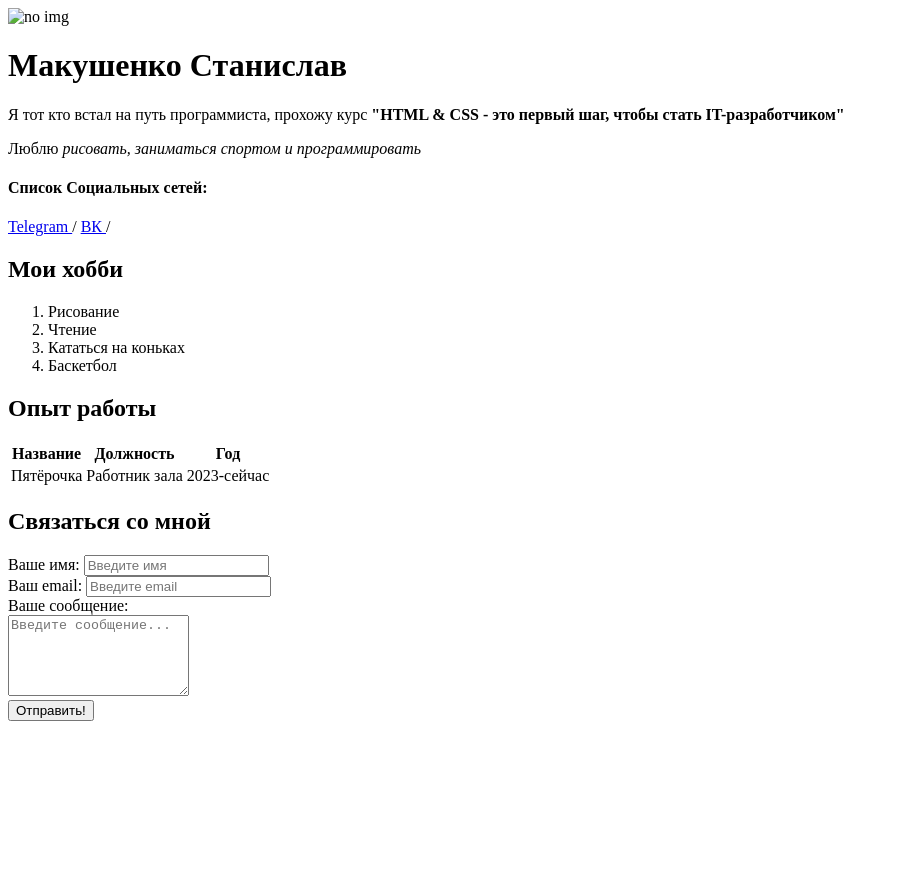
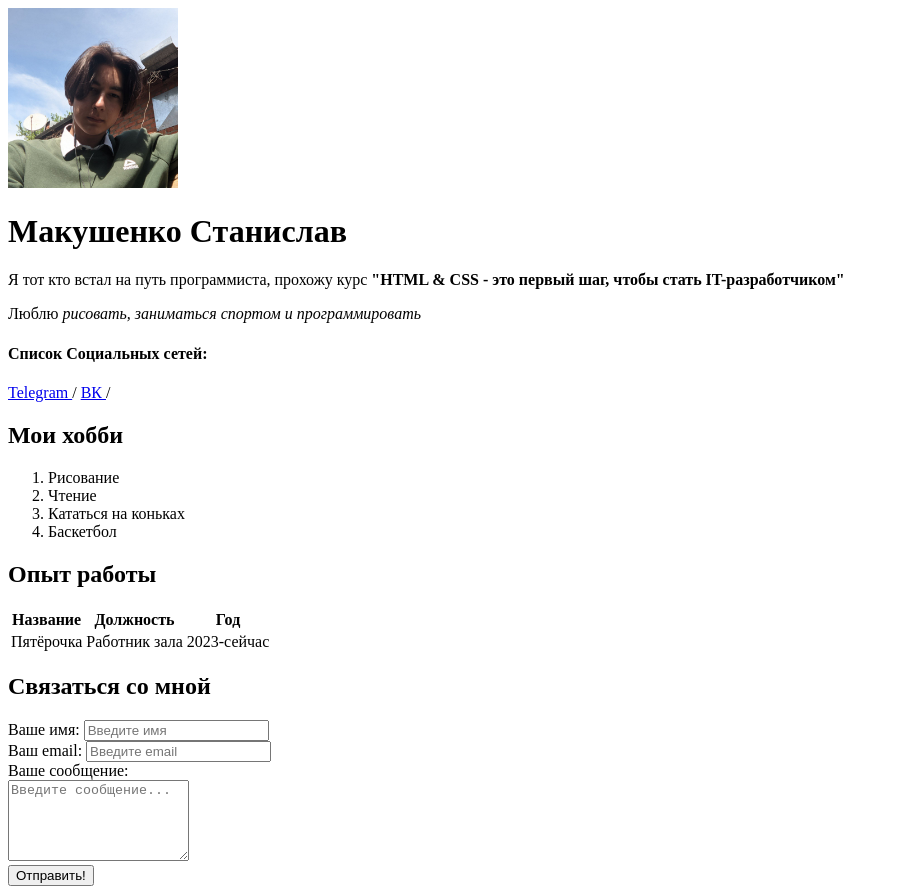
Before and after one commit to sleepforweak/resume, a plain HTML site: page resume.html in a window 1280 px wide. Shown: the whole page, without its empty margins (0-898 px from the left). Before the commit the page ends 800 px from the top, so only its background shows below. Drawn offline with Linux system fonts and the light colour scheme.

Commit message:
Update resume.html

```diff
--- a/resume.html
+++ b/resume.html
@@ -8,7 +8,7 @@
     <title>Stanislav resume</title>
 </head>
 <body>
-    <img src="imgs/face_img.jpg" width="170" alt="no img">
+    <img src="face_img.jpg" width="170" alt="no img">
     <h1><strong>Макушенко Станислав</strong></h1>
     <p>Я тот кто встал на путь программиста,
        прохожу курс <strong>"HTML & CSS - это первый шаг,
```
